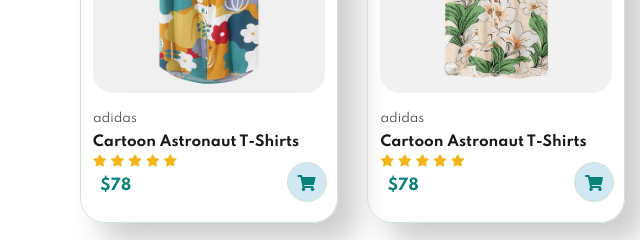
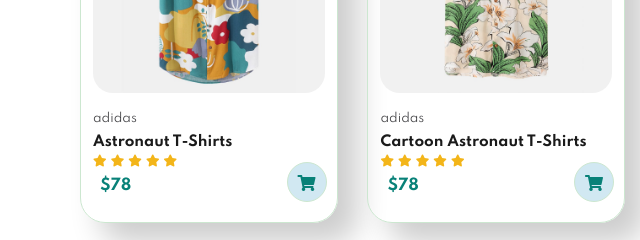
Before and after one commit to YaseenAl-Hasan/project-5e, a plain HTML site: page index.html in a window 1280 px wide. Shown: the part 1520-1760 px from the top of the page, 0-640 px from the left. Drawn offline with Linux system fonts and the light colour scheme.

Commit message:
product name change

```diff
--- a/index.html
+++ b/index.html
@@ -93,7 +93,7 @@
             <img src="img/prodect/f1.jpg" alt="">
             <div class="des">
                 <span>adidas</span>
-                <h5>Cartoon Astronaut T-Shirts</h5>
+                <h5> Astronaut T-Shirts</h5>
                 <div class="star">
                     <i class="fas fa-star"></i>
                     <i class="fas fa-star"></i>
```
